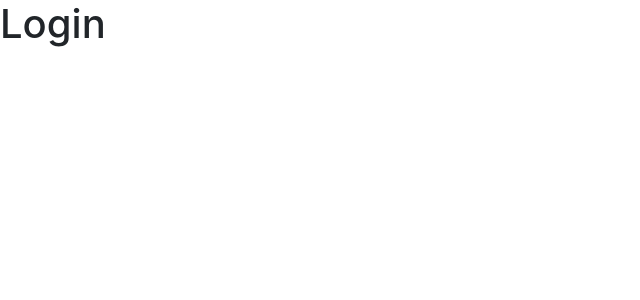
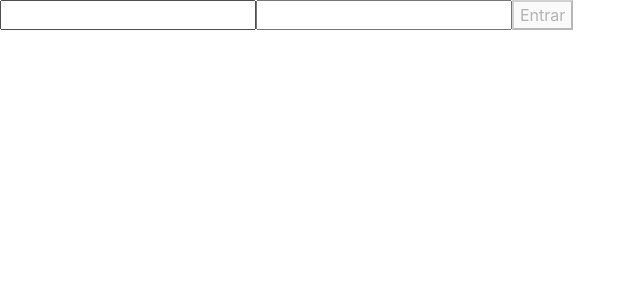
Before and after one commit to raphaelalmeidamartins/fine-flavor, a React (Create React App) app: page / in a window 1280 px wide. Shown: the top 300 px of the page, without its empty margins (0-640 px from the left). Built offline with nearby package versions, Linux system fonts and the light colour scheme; the HTML template or start-up script is replaced by a standard one.

Commit message:
:sparkles: feat: criamos tela de Login.

```diff
--- a/src/pages/LoginPage.js
+++ b/src/pages/LoginPage.js
@@ -1,8 +1,42 @@
-import React from 'react';
+import React, { useState } from 'react';
 
 function LoginPage() {
+  const [email, setEmail] = useState('');
+  const [password, setPassword] = useState('');
+
+  const validateFields = () => {
+    const emailRegExp = /^([a-z0-9]{1,}[._]{0,1}[a-z0-9]{1,})*(@[a-z0-9]{1,}.com)$/i;
+    const passMinLength = 7;
+    if (password.length < passMinLength || !email.match(emailRegExp)) return true;
+    return false;
+  };
+
   return (
-    <h1>Login</h1>
+    <div>
+      <form>
+        <input
+          name="email"
+          type="email"
+          data-testid="email-input"
+          value={ email }
+          onChange={ ({ target }) => setEmail(target.value) }
+        />
+        <input
+          name="password"
+          type="password"
+          data-testid="password-input"
+          value={ password }
+          onChange={ ({ target }) => setPassword(target.value) }
+        />
+        <button
+          type="submit"
+          data-testid="login-submit-btn"
+          disabled={ validateFields() }
+        >
+          Entrar
+        </button>
+      </form>
+    </div>
   );
 }
 
```
